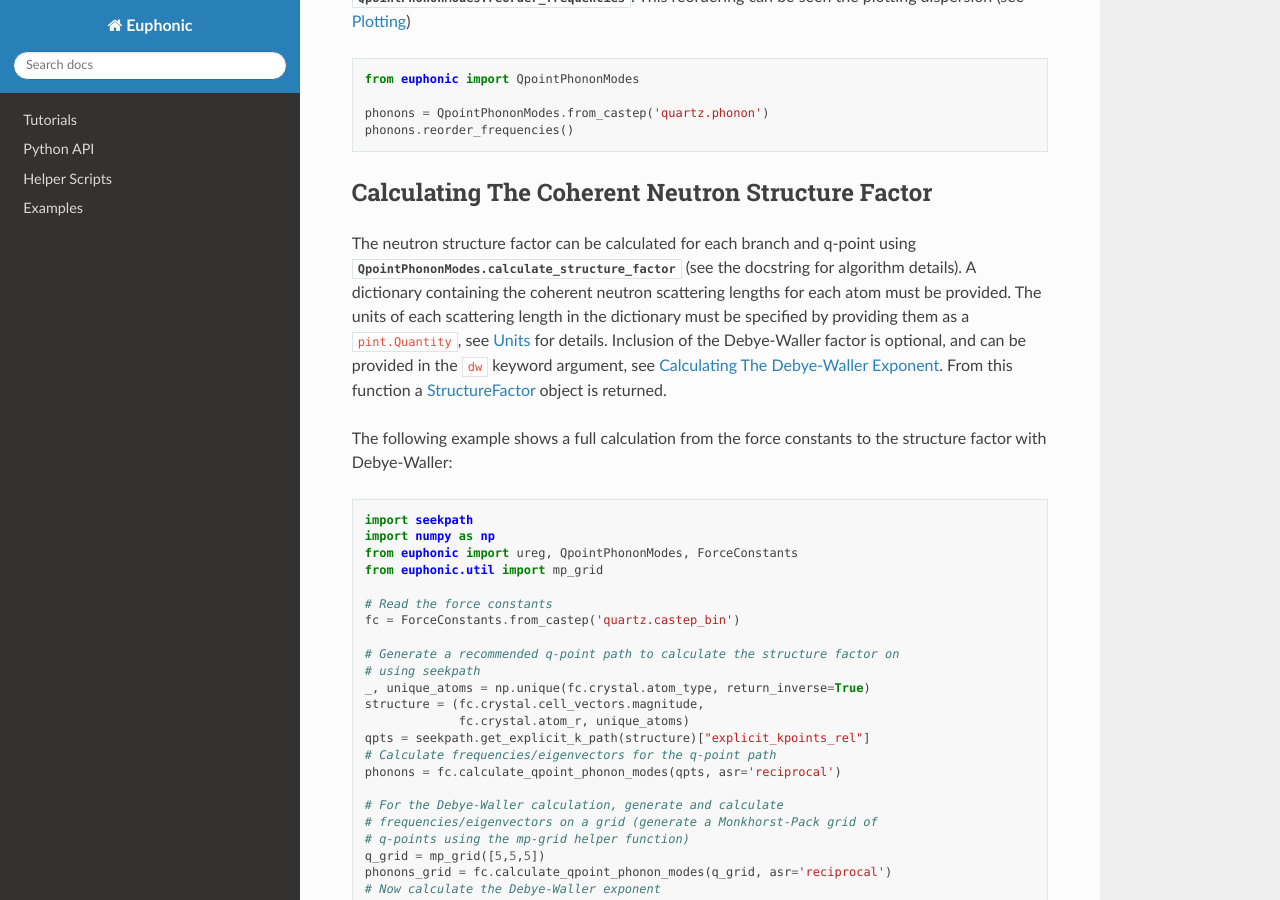
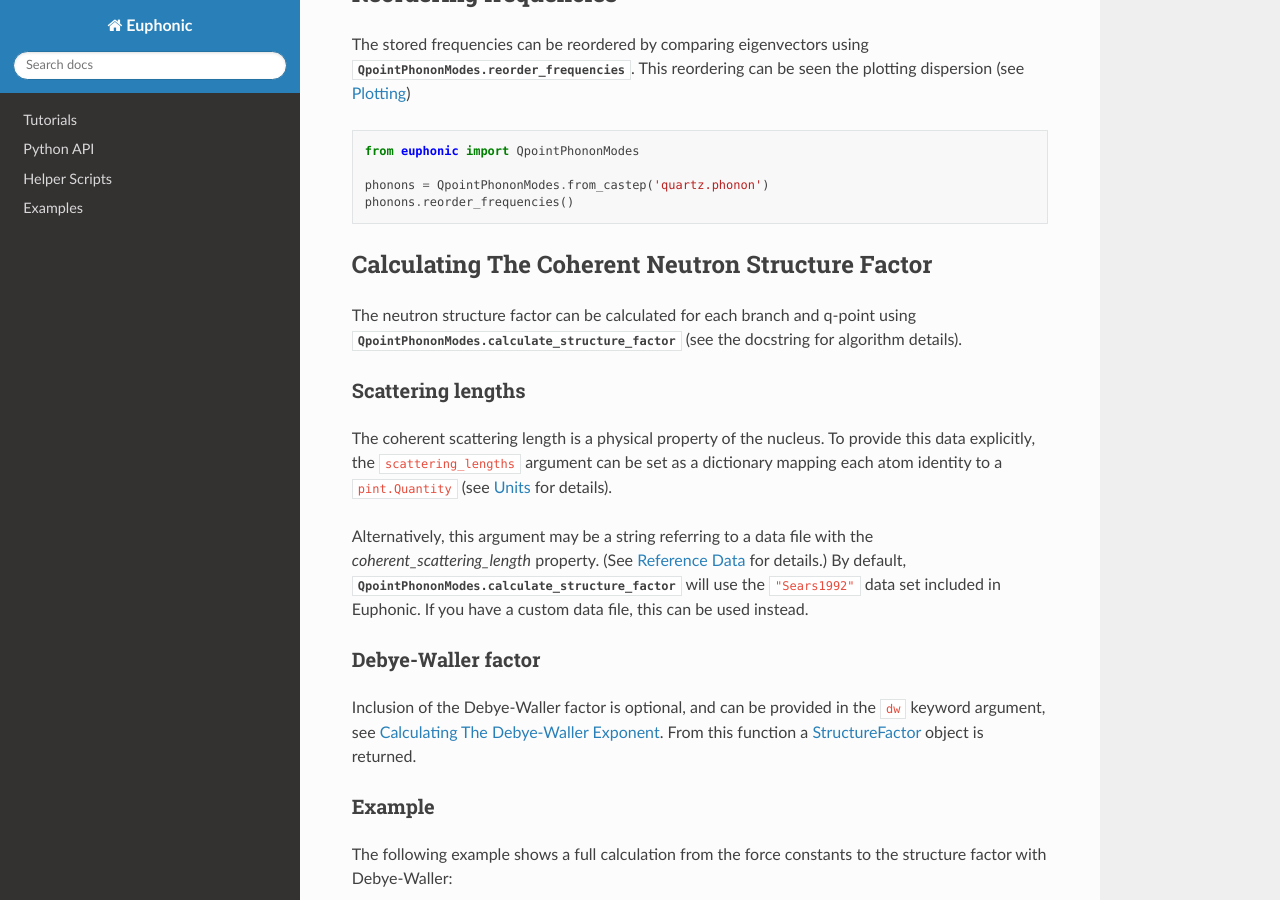
Before and after one commit to pace-neutrons/Euphonic, a Sphinx documentation site: the page built from doc/source/qpoint-phonon-modes.rst, in a window 1280 px wide and 900 px high, scrolled down 1370 px. Built offline with Sphinx 7.4.7 and the Read the Docs theme 2.0.0, drawn with Linux system fonts in a browser that asks for light colours; some of the changed text lies outside the part shown.

Commit message:
Doc updates for reference data system; add sphinx-autodoc-typehints

```diff
--- a/doc/requirements.txt
+++ b/doc/requirements.txt
@@ -1 +1,2 @@
 sphinx-argparse
+sphinx-autodoc-typehints
--- a/doc/source/conf.py
+++ b/doc/source/conf.py
@@ -33,7 +33,8 @@ author = 'Rebecca Fair'
 extensions = [
         'sphinx.ext.autodoc',
         'sphinx.ext.napoleon',
-        'sphinxarg.ext'
+        'sphinxarg.ext',
+        'sphinx_autodoc_typehints'
 ]
 
 # Add any paths that contain templates here, relative to this directory.
--- a/doc/source/qpoint-phonon-modes.rst
+++ b/doc/source/qpoint-phonon-modes.rst
@@ -71,14 +71,29 @@ Calculating The Coherent Neutron Structure Factor
 
 The neutron structure factor can be calculated for each branch and q-point
 using :py:meth:`QpointPhononModes.calculate_structure_factor <euphonic.qpoint_phonon_modes.QpointPhononModes.calculate_structure_factor>`
-(see the docstring for algorithm details). A dictionary containing the coherent
-neutron scattering lengths for each atom must be provided. The units of each
-scattering length in the dictionary must be specified by providing them as a
-``pint.Quantity``, see :ref:`Units` for details. Inclusion of the
+(see the docstring for algorithm details).
+
+Scattering lengths
+^^^^^^^^^^^^^^^^^^
+The coherent scattering length is a physical property of the nucleus.
+To provide this data explicitly, the ``scattering_lengths`` argument can
+be set as a dictionary mapping each atom identity to a ``pint.Quantity``
+(see :ref:`Units` for details).
+
+Alternatively, this argument may be a string referring to a data file
+with the *coherent_scattering_length* property. (See :ref:`Reference Data <ref_data>` for details.)
+By default, :py:meth:`QpointPhononModes.calculate_structure_factor <euphonic.qpoint_phonon_modes.QpointPhononModes.calculate_structure_factor>` will use the ``"Sears1992"`` data set included in Euphonic.
+If you have a custom data file, this can be used instead.
+
+Debye-Waller factor
+^^^^^^^^^^^^^^^^^^^
+Inclusion of the
 Debye-Waller factor is optional, and can be provided in the ``dw`` keyword
 argument, see `Calculating The Debye-Waller Exponent`_. From this function a
 :ref:`StructureFactor<structure-factor>` object is returned.
 
+Example
+^^^^^^^
 The following example shows a full calculation from the force constants to the
 structure factor with Debye-Waller:
 
```
Also changed, not shown: doc/source/euphonic.util.rst (+18 -1 lines), 1 other file.
